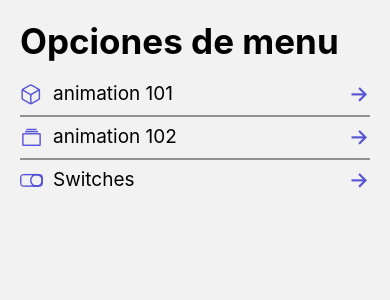
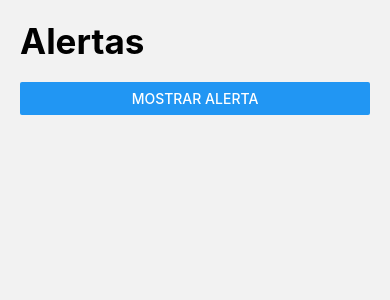
Before and after one commit to TomasAybar/components-RN, a React Native app: screen /AlertScreen in a window 390 px wide. Shown: the top 300 px of the page. Built offline with nearby package versions, Linux system fonts and the light colour scheme.

Commit message:
Screen alertas y breve explicacion de como usuarlas

```diff
--- a/src/data/menuItems.tsx
+++ b/src/data/menuItems.tsx
@@ -16,4 +16,9 @@ export const menuItems: MenuItem[] = [
         icon: 'toggle-outline',
         component: 'SwitchScreen',
     },
+    {
+        name: 'Alerts',
+        icon: 'alert-circle-outline',
+        component: 'AlertScreen',
+    },
 ]
--- a/src/navigation/Navigation.tsx
+++ b/src/navigation/Navigation.tsx
@@ -3,6 +3,7 @@ import { HomeScreen } from '../screens/HomeScreen'
 import { Animation101Screen } from '../screens/Animation101Screen'
 import { Animation102Screen } from '../screens/Animation102Screen'
 import { SwitchScreen } from '../screens/SwitchScreen'
+import { AlertScreen } from '../screens/AlertScreen'
 
 const Stack = createStackNavigator()
 
@@ -17,6 +18,7 @@ export const Navigation = () => {
 			<Stack.Screen name='Animation101Screen' component={Animation101Screen} />
 			<Stack.Screen name='Animation102Screen' component={Animation102Screen} />
 			<Stack.Screen name='SwitchScreen' component={SwitchScreen} />
+			<Stack.Screen name='AlertScreen' component={AlertScreen} />
 		</Stack.Navigator>
 	)
 }
--- /dev/null
+++ b/src/screens/AlertScreen.tsx
@@ -0,0 +1,34 @@
+import React from 'react';
+import { View, Button, Alert } from 'react-native';
+import { HeaderTitle } from '../components/HeaderTitle';
+import { styles } from '../theme/appTheme';
+
+export const AlertScreen = () => {
+
+    const showAlert = () => {
+        Alert.alert(
+            'Titulo',
+            'Este es el mensaje de la alerta',
+            [
+                {
+                    text: 'Cancel',
+                    onPress: () => console.log('Cancel Pressed'),
+                    style: 'destructive',
+                },
+                { text: 'OK', onPress: () => console.log('OK Pressed') },
+            ]
+            , {
+                cancelable: true, // se agrega un argunmento mas, para que al tocar afuera de la alerta pueda cerrarse tambien, esto no dispara acciones
+                onDismiss: () => console.log('onDismiss') // se ejecuta una funcion al tocar fuera de la pantalla
+            }
+        );
+    }
+
+    return (
+        <View style={styles.globalMargin}>
+            <HeaderTitle title='Alertas' />
+
+            <Button title='Mostrar alerta' onPress={showAlert} />
+        </View>
+    )
+}
```
